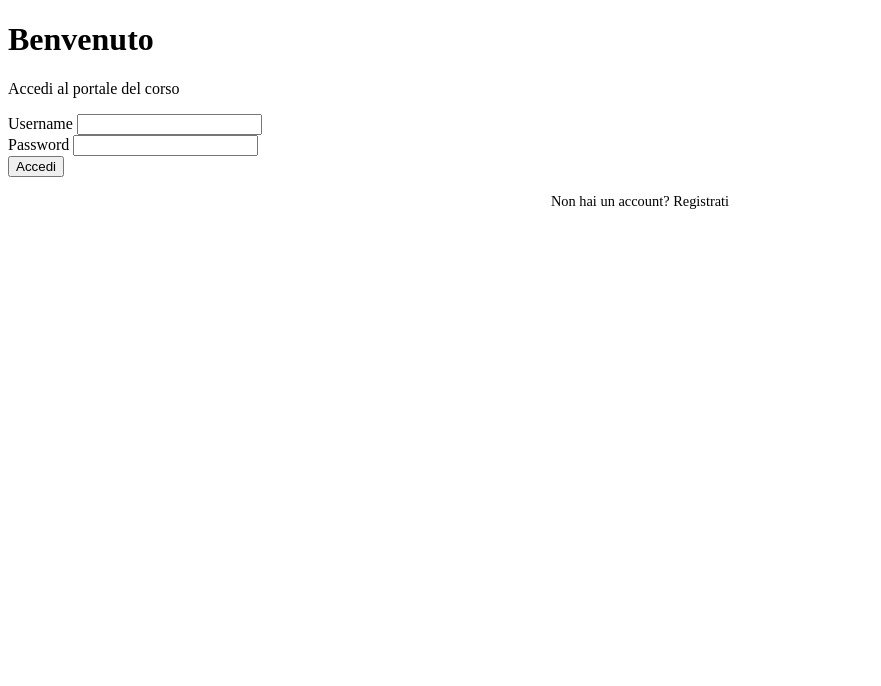
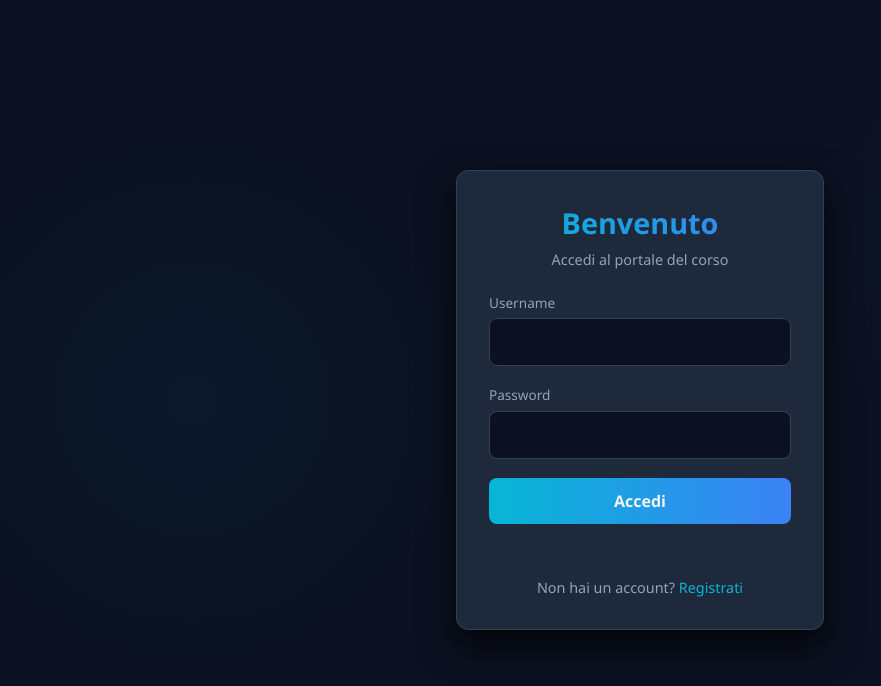
Before and after one commit to MeneghelClaudio/Progetto-Cloud-AWS, a plain HTML site: page dashboard/frontend/public/login.html in a window 1280 px wide. Shown: the whole page, without its empty margins (0-881 px from the left). Drawn offline with Linux system fonts and the light colour scheme.

Commit message:
test fix css

```diff
--- a/dashboard/frontend/public/style.css
+++ b/dashboard/frontend/public/style.css
@@ -1,3 +1,144 @@
+:root {
+    --bg-color: #0b1121;
+    --text-main: #f1f5f9;
+    --text-muted: #94a3b8;
+    --accent-cyan: #06b6d4;
+    --accent-blue: #3b82f6;
+    --card-bg: #1e293b;
+    --card-border: #334155;
+    --btn-hover: #0891b2;
+}
+
+* {
+    box-sizing: border-box;
+    margin: 0;
+    padding: 0;
+    font-family: 'Segoe UI', Roboto, Helvetica, Arial, sans-serif;
+}
+
+body {
+    background-color: var(--bg-color);
+    color: var(--text-main);
+    min-height: 100vh;
+    display: flex;
+    flex-direction: column;
+    background-image:
+        radial-gradient(circle at 15% 50%, rgba(6, 182, 212, 0.05), transparent 25%),
+        radial-gradient(circle at 85% 30%, rgba(59, 130, 246, 0.05), transparent 25%);
+}
+
+body.login-page {
+    align-items: center;
+    justify-content: center;
+}
+
+.login-container {
+    width: 100%;
+    max-width: 400px;
+    padding: 1rem;
+}
+
+.login-card {
+    background: var(--card-bg);
+    border: 1px solid var(--card-border);
+    border-radius: 12px;
+    padding: 2rem;
+    box-shadow: 0 15px 35px rgba(0, 0, 0, 0.8);
+}
+
+.login-card h1 {
+    font-size: 1.8rem;
+    font-weight: 800;
+    background: linear-gradient(to right, var(--accent-cyan), var(--accent-blue));
+    background-clip: text;
+    -webkit-background-clip: text;
+    -webkit-text-fill-color: transparent;
+    text-align: center;
+    margin-bottom: 0.5rem;
+}
+
+.login-card .subtitle {
+    color: var(--text-muted);
+    font-size: 0.9rem;
+    text-align: center;
+    margin-bottom: 1.5rem;
+}
+
+.form-group {
+    margin-bottom: 1.2rem;
+}
+
+.form-group label {
+    display: block;
+    font-size: 0.85rem;
+    color: var(--text-muted);
+    margin-bottom: 0.4rem;
+}
+
+.form-group input {
+    width: 100%;
+    padding: 0.75rem 1rem;
+    background: var(--bg-color);
+    border: 1px solid var(--card-border);
+    border-radius: 8px;
+    color: var(--text-main);
+    font-size: 1rem;
+    transition: border-color 0.2s ease;
+}
+
+.form-group input:focus {
+    outline: none;
+    border-color: var(--accent-cyan);
+}
+
+.btn-primary {
+    width: 100%;
+    padding: 0.75rem 1rem;
+    background: linear-gradient(to right, var(--accent-cyan), var(--accent-blue));
+    border: none;
+    border-radius: 8px;
+    color: var(--text-main);
+    font-size: 1rem;
+    font-weight: 600;
+    cursor: pointer;
+    transition: all 0.2s ease;
+}
+
+.btn-primary:hover {
+    background: var(--btn-hover);
+    transform: translateY(-1px);
+}
+
+.error-message {
+    color: #ef4444;
+    font-size: 0.85rem;
+    margin-top: 1rem;
+    text-align: center;
+    min-height: 1.2rem;
+}
+
+header {
+    text-align: center;
+    padding: 2rem 1rem 1rem;
+    flex-shrink: 0;
+    position: relative;
+}
+
+header h1 {
+    font-size: 2.2rem;
+    font-weight: 800;
+    background: linear-gradient(to right, var(--accent-cyan), var(--accent-blue));
+    -webkit-background-clip: text;
+    background-clip: text;
+    -webkit-text-fill-color: transparent;
+    margin-bottom: 0.5rem;
+}
+
+header .subtitle {
+    color: var(--text-muted);
+    font-size: 1rem;
+}
+
 .switch-form {
     text-align: center;
     margin-top: 1rem;
```
Also changed, not shown: 1 other file.
